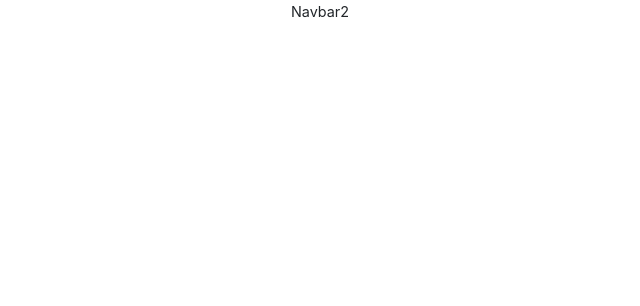
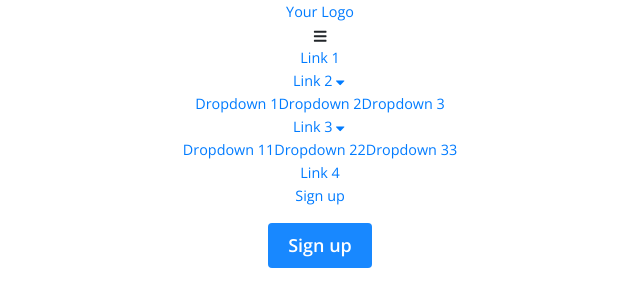
Before and after one commit to kbuczek/react-beginner-projects, a React (Create React App) app: page /navbar2 in a window 1280 px wide. Shown: the top 306 px of the page, without its empty margins (320-960 px from the left). Built offline with nearby package versions, Linux system fonts and the light colour scheme.

Commit message:
navbar2 dropdown

```diff
--- a/public/index.html
+++ b/public/index.html
@@ -8,6 +8,12 @@
     <meta
       name="description"
       content="Web site created using create-react-app"
+    />
+    <link rel="preconnect" href="https://fonts.googleapis.com" />
+    <link rel="preconnect" href="https://fonts.gstatic.com" crossorigin />
+    <link
+      href="https://fonts.googleapis.com/css2?family=Open+Sans:wght@400;600;800&display=swap"
+      rel="stylesheet"
     />
     <link rel="apple-touch-icon" href="%PUBLIC_URL%/logo192.png" />
     <!--
--- a/src/App.css
+++ b/src/App.css
@@ -10,6 +10,7 @@ body,
 }
 
 * {
+  /* box-sizing: border-box; */
   margin: 0;
   padding: 0;
 }
--- a/src/Home.js
+++ b/src/Home.js
@@ -28,7 +28,7 @@ const Home = () => {
           </li> */}
           <li>
             <Link className="home-link home-button" to="/navbar2">
-              Navbar 2
+              Navbar with Dropdown
             </Link>
           </li>
           <li>
--- /dev/null
+++ b/src/Projects/Navbar2/Button.css
@@ -0,0 +1,25 @@
+:root {
+  --primary: #1888ff;
+}
+
+.button {
+  padding: 8px 20px;
+  border-radius: 4px;
+  outline: none;
+  border: none;
+  font-size: 18px;
+  font-weight: 600;
+  color: #fff;
+  cursor: pointer;
+  background-color: var(--primary);
+}
+
+.button:hover {
+  padding: 6px 18px;
+  transition: all 0.15s ease-out;
+  background-color: transparent;
+  color: #fff;
+  border-radius: 4px;
+  border: 2px solid var(--primary);
+  color: var(--primary);
+}
--- /dev/null
+++ b/src/Projects/Navbar2/Button.js
@@ -0,0 +1,15 @@
+import React from "react";
+import { Link } from "react-router-dom";
+import "./Button.css";
+
+const Button = ({ link, text }) => {
+  return (
+    <>
+      <Link to={link}>
+        <button className="button">{text}</button>
+      </Link>
+    </>
+  );
+};
+
+export default Button;
--- /dev/null
+++ b/src/Projects/Navbar2/Dropdown.js
@@ -0,0 +1,26 @@
+import React, { useState } from "react";
+import { Link } from "react-router-dom";
+import "./Dropdown.css";
+
+const Dropdown = ({ dropdown, setToggleMenu, setToggleDropdown }) => {
+  return (
+    <div
+      className="dropdown"
+      onClick={() => {
+        setToggleMenu((prev) => !prev);
+      }}
+    >
+      <ul className="dropdown-list">
+        {dropdown.map(({ id, url, text }) => {
+          return (
+            <Link to={url} className="dropdown-list-item" key={id}>
+              {text}
+            </Link>
+          );
+        })}
+      </ul>
+    </div>
+  );
+};
+
+export default Dropdown;
--- a/src/Projects/Navbar2/Navbar2.css
+++ b/src/Projects/Navbar2/Navbar2.css
@@ -0,0 +1,3 @@
+.navbar2 {
+  font-family: "Open Sans", sans-serif;
+}
--- a/src/Projects/Navbar2/Navbar2.js
+++ b/src/Projects/Navbar2/Navbar2.js
@@ -1,8 +1,60 @@
-import React from "react";
+import React, { useState } from "react";
+import { Link } from "react-router-dom";
+import Button from "./Button";
+import Dropdown from "./Dropdown";
+import links from "./data/links";
+import { FaTimes, FaBars, FaCaretDown } from "react-icons/fa";
 import "./Navbar2.css";
 
 const Navbar2 = () => {
-  return <div>Navbar2</div>;
+  const [toggleMenu, setToggleMenu] = useState(false);
+  const [toggleDropdown, setToggleDropdown] = useState(false);
+
+  const closeMobileMenu = () => setToggleMenu(false);
+
+  return (
+    <nav className="navbar2">
+      <Link to="/" className="navbar2-logo">
+        Your Logo
+      </Link>
+      <div
+        className="navbar2-menu-icon"
+        onClick={() => setToggleMenu(!toggleMenu)}
+      >
+        {toggleMenu ? <FaTimes /> : <FaBars />}
+      </div>
+      <ul className={`navbar2-menu ${toggleMenu && "active"}`}>
+        {links.map(({ id, url, text, dropdown }) => {
+          return (
+            <li className="navbar2-menu-item" key={id}>
+              <Link
+                to={url}
+                className="navbar2-menu-link"
+                onClick={closeMobileMenu}
+              >
+                {text}
+                {dropdown && <FaCaretDown />}
+                {dropdown && (
+                  <Dropdown
+                    dropdown={dropdown}
+                    setToggleMenu={setToggleMenu}
+                    setToggleDropdown={setToggleDropdown}
+                    W
+                  />
+                )}
+              </Link>
+            </li>
+          );
+        })}
+        <li className="navbar2-menu-item">
+          <Link to="/sign-up" className="navbar2-menu-link-mobile">
+            Sign up
+          </Link>
+        </li>
+      </ul>
+      <Button link={"sign-up"} text={"Sign up"} />
+    </nav>
+  );
 };
 
 export default Navbar2;
--- /dev/null
+++ b/src/Projects/Navbar2/data/links.js
@@ -0,0 +1,34 @@
+const links = [
+  {
+    id: 1,
+    url: "/link-1",
+    text: "Link 1",
+  },
+  {
+    id: 2,
+    url: "/link-2",
+    text: "Link 2",
+    dropdown: [
+      { id: 1, url: "/dropdown1", text: "Dropdown 1" },
+      { id: 2, url: "/dropdown2", text: "Dropdown 2" },
+      { id: 3, url: "/dropdown3", text: "Dropdown 3" },
+    ],
+  },
+  {
+    id: 3,
+    url: "/link-3",
+    text: "Link 3",
+    dropdown: [
+      { id: 1, url: "/dropdown11", text: "Dropdown 11" },
+      { id: 2, url: "/dropdown22", text: "Dropdown 22" },
+      { id: 3, url: "/dropdown33", text: "Dropdown 33" },
+    ],
+  },
+  {
+    id: 4,
+    url: "/link-4",
+    text: "Link 4",
+  },
+];
+
+export default links;
```
Also changed, not shown: src/Projects/Navbar2/Dropdown.css (added).
